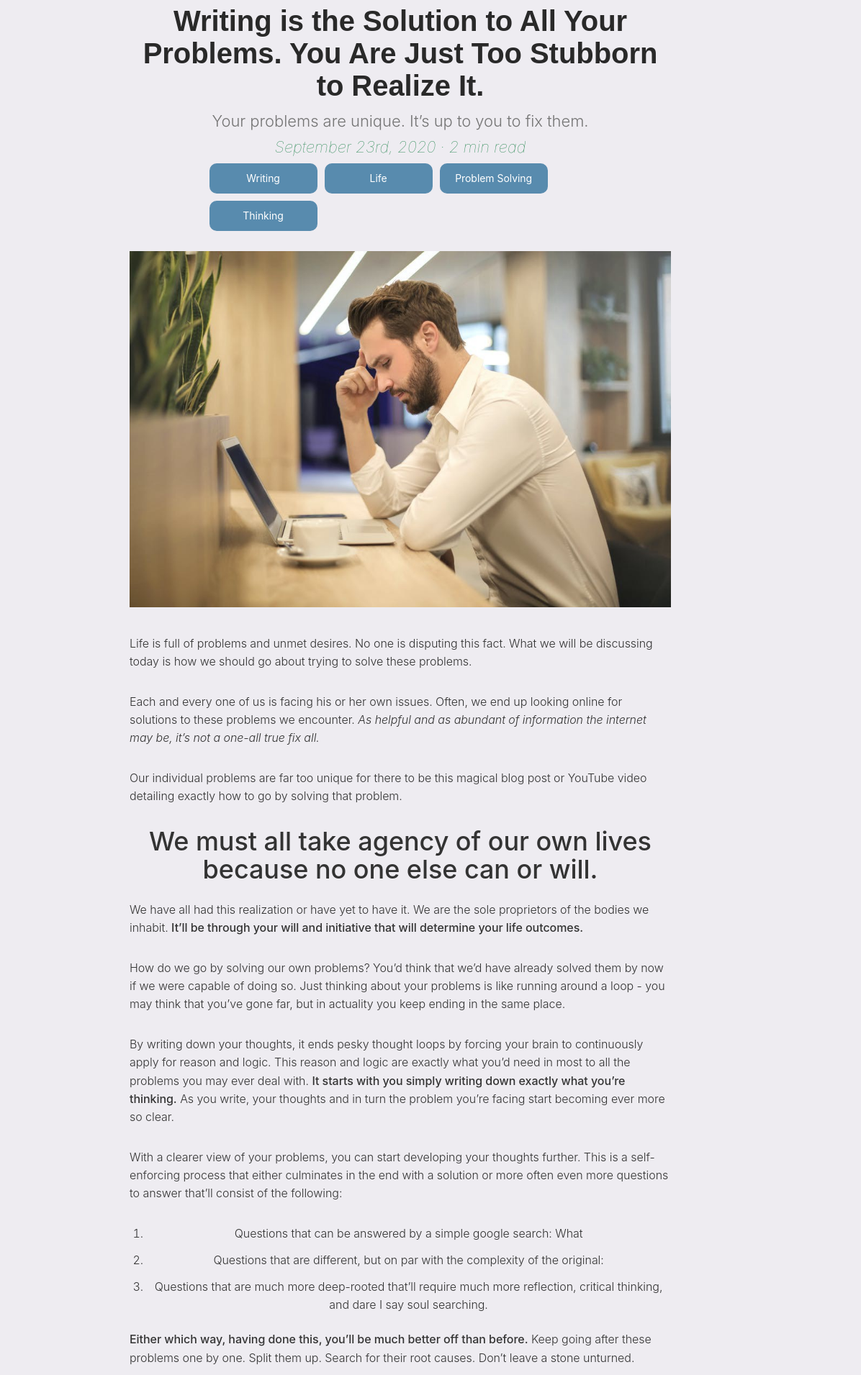
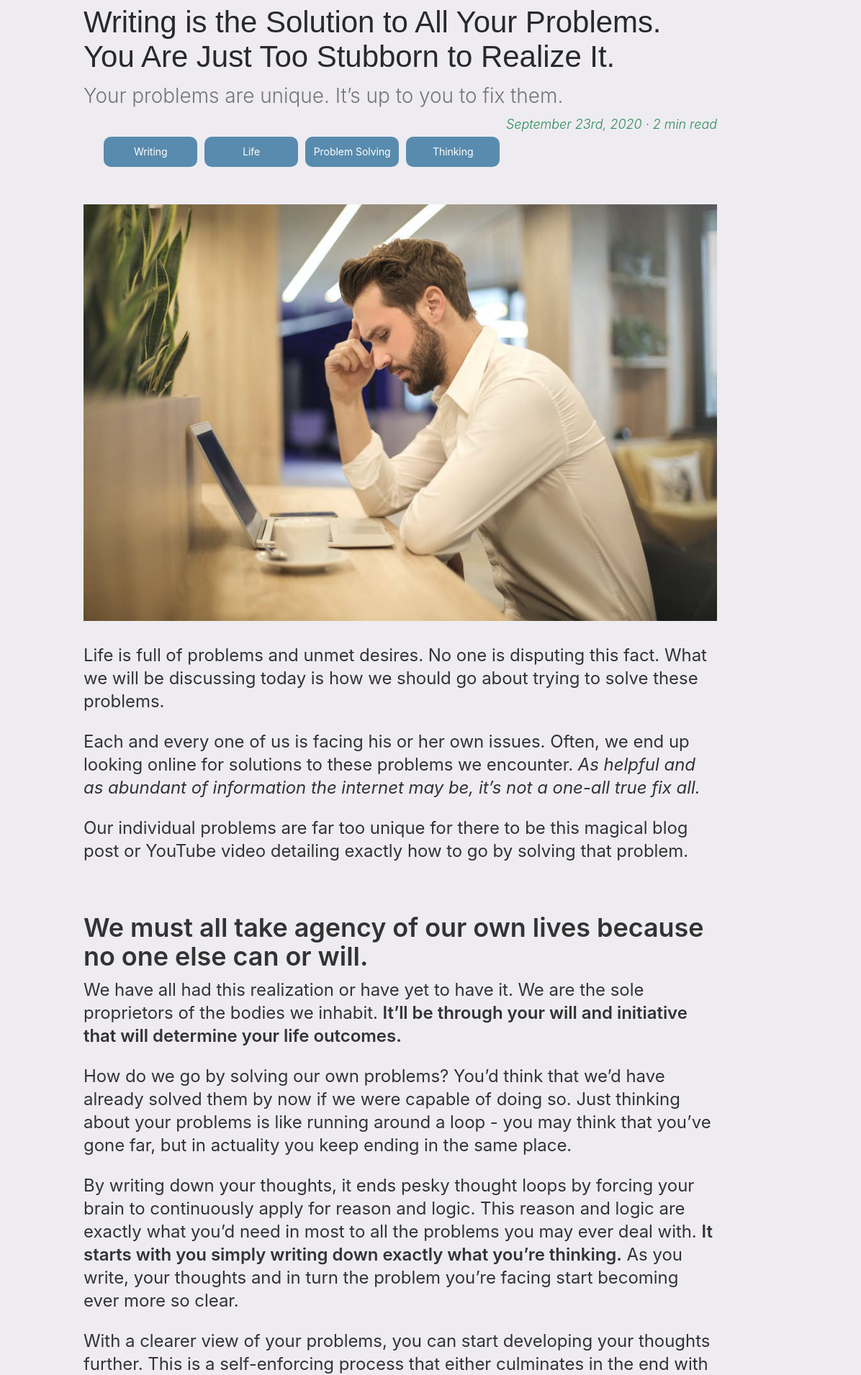
Before and after one commit to Saruulbuyan-Munkhtur/portfolio-website, a Gatsby site: page /blog/writing-solution in a window 1280 px wide. Shown: the part 120-2031 px from the top of the page at 72% size, 84-1280 px from the left. Built offline with nearby package versions, Linux system fonts and the light colour scheme; Gatsby itself is replaced by a stand-in of ours.

Commit message:
Blog Template UI Update

```diff
--- a/src/markdown-pages/writing-solution.md
+++ b/src/markdown-pages/writing-solution.md
@@ -25,17 +25,17 @@ By writing down your thoughts, it ends pesky thought loops by forcing your brain
 
 With a clearer view of your problems, you can start developing your thoughts further. This is a self-enforcing process that either culminates in the end with a solution or more often even more questions to answer that’ll consist of the following:
 
-1. Questions that can be answered by a simple google search: What
-2. Questions that are different, but on par with the complexity of the original:
-3. Questions that are much more deep-rooted that’ll require much more reflection, critical thinking, and dare I say soul searching.
+1. Questions that can be answered by a simple google search
+2. Questions that are different, but on par with the complexity of the original
+3. Questions that are much more deep-rooted that’ll require much more reflection, critical thinking, and dare I say soul searching
 
-**Either which way, having done this, you’ll be much better off than before.** Keep going after these problems one by one. Split them up. Search for their root causes. Don’t leave a stone unturned.
+*Either which way, having done this, you’ll be much better off than before.* Keep going after these problems one by one. Split them up. Search for their root causes. Don’t leave a stone unturned.
 
 # **How to actually start writing**
 
 Writing is difficult, there’s no question there. However, it is in the pain of facing said difficulty where we’re able to start growing. It’ll be a difficult hurdle to overcome, but nothing worthwhile was ever easy.
 
-# “Writing is thinking. To write well is to think clearly. That’s why it’s so hard.” —**David McCullough**
+> “Writing is thinking. To write well is to think clearly. That’s why it’s so hard.” —**David McCullough**
 
 I never said it would be easy. I said that it will be effective.
 
--- a/src/scss/1-base/_base.scss
+++ b/src/scss/1-base/_base.scss
@@ -280,7 +280,6 @@ h1 {
   padding-left: 0;
   padding-right: 0;
   padding-top: 0;
-  margin-bottom: 1.45rem;
   color: inherit;
   font-family: -apple-system, BlinkMacSystemFont, Segoe UI, Roboto, Oxygen,
     Ubuntu, Cantarell, Fira Sans, Droid Sans, Helvetica Neue, sans-serif;
@@ -297,7 +296,6 @@ h2 {
   padding-left: 0;
   padding-right: 0;
   padding-top: 0;
-  margin-bottom: 1.45rem;
   color: inherit;
   font-family: -apple-system, BlinkMacSystemFont, Segoe UI, Roboto, Oxygen,
     Ubuntu, Cantarell, Fira Sans, Droid Sans, Helvetica Neue, sans-serif;
@@ -314,7 +312,6 @@ h3 {
   padding-left: 0;
   padding-right: 0;
   padding-top: 0;
-  margin-bottom: 1.45rem;
   color: inherit;
   font-family: -apple-system, BlinkMacSystemFont, Segoe UI, Roboto, Oxygen,
     Ubuntu, Cantarell, Fira Sans, Droid Sans, Helvetica Neue, sans-serif;
--- a/src/scss/3-pages/blog.scss
+++ b/src/scss/3-pages/blog.scss
@@ -1,22 +1,26 @@
 
 
 
-article{
-    width: 65%;
+.blog-main{
+    width: 75%;
     margin-top: 15vh;
     padding-right: 5vh;
     padding-left: 5vh;
     margin-right: auto;
     margin-left: auto;
+    background-color: $background_white;
+    text-align: left;
 
 
-
-    .blog div {
-
-        font-weight: 350;
+    .blog-content {
+        letter-spacing: -0.003em;
+        font-weight: 400;
+        line-height: 32px;
+        overflow-wrap: break-word;
+        text-align: left;
 
         img{
-            max-width: 100%;
+            width: 100%;
             height: auto;
             display: inline-block;
             &:hover {
@@ -34,7 +38,7 @@ article{
             }
         }
         strong {
-            font-weight: 500;
+            font-weight: 600;
         }
 
         blockquote {
@@ -75,68 +79,147 @@ article{
             }
         }
         p {
-            font-size: 1em;
-            margin-bottom: 1.9em;
+            font-size: 18pt;
+            margin-top: 2em;
+            margin: 0;
+            text-align: left;
+            display: block;
+            margin-block-start: 1em;
+            margin-block-end: 1em;
+            margin-inline-start: 0px;
+            margin-inline-end: 0px;
+        }
+
+        h1 {
+            font-size: 36px;
+            margin-top: 1.95em;
+            font-weight: 600;
+            margin-bottom: -0.28em;
+            line-height: 40px;
+            & + p{
+                margin-top: 0.86em;
+            }
+        }
+        h2 {
+            font-size: 30px;
+            margin-top: 1.95em;
+            font-weight: 600;
+            margin-bottom: -0.28em;
+            line-height: 36px;
+            & + p{
+                margin-top: 0.86em;
+            }
+        }
+        h3 {
+            font-size: 26px;
+            margin-top: 1.95em;
+            font-weight: 600;
+            margin-bottom: -0.28em;
+            line-height: 30px;
+            & + p{
+                margin-top: 0.86em;
+            }
+        }
+        ul {
+            display: block;
+            list-style-type: disc;
+            margin-block-start: 1em;
+            margin-block-end: 1em;
+            margin-inline-start: 0px;
+            margin-inline-end: 0px;
+            padding-inline-start: 40px;
+            li {
+                font-size: 21px;
+                line-height: 32px;
+                margin-left: 30px;
+                margin-bottom: -0.46em;
+
+            }
+        }
+        ol {
+            display: block;
+            list-style-type: decimal;
+            margin-block-start: 1em;
+            margin-block-end: 1em;
+            margin-inline-start: 0px;
+            margin-inline-end: 0px;
+            padding-inline-start: 40px;
+
+            li {
+                margin-top: 1.05em;
+                margin-left: 32px;
+                margin-bottom: -0.46em;
+                font-size: 21px;
+                line-height: 32px;
+                letter-spacing: -0.003em;
+                display: list-item;
                 text-align: left;
             }
-        h1 h2 {
-            margin-top: 2.5em;
-            margin-bottom: 2.5em;
-            color: $title_black;
         }
     }
-    .blogTitle {
+    .blog-blogTitle {
         align-self: center;
         width: 100%;
         margin-right: 0;
-        margin-left: 0;
+        margin-left: 0vw;
         div {
             margin-top: 1em;
             margin: auto;
             margin-bottom: 0;
-            text-align: center;
+            text-align: left;
             position: relative;
             z-index: 1;
             vertical-align: top;
             padding: 0.43em 0em 0em 0em;
 
             h1 {
-                font: 40px sans-serif;
+                font: 42px sans-serif;
                 margin: 0;
-                font-weight: 600;
+                font-weight: 400;
                 color: $title_black;
                 box-sizing: inherit;
             }
-            span {
-                margin: auto;
-                padding: auto;
-                margin-top: 0;
-                display: block;
             p {
                 display: inline;
                 padding: 0;
                 margin: 0;
-                    font-weight: 100;
-                    font-size: 22px;
+                font-weight: 300;
+                font-size: 18px;
                 text-align: center;
                 font-style:italic;
                 color: $prime_green;
             }
-            }
             h2 {
                 display: block;
-                text-align: center;
+                text-align: left;
                 line-height: 24px;
                 color: $subtitle_grey;
-                font-size: 22px;
+                font-size: 28px;
                 font-weight: 300;
                 margin-block-start: 0.63em;
                 margin-block-end: 0.33em;
                 margin-inline-start: 0px;
                 margin-inline-end: 0px;
+
+                span {
+                    display: block;
+                    padding: 0;
+                    margin-left: 0;
+                    margin-top: 2vh;
+                    font-weight: 300;
+                    font-size: 18px;
+                    text-align: right;
+                    font-style:italic;
+                    color: $prime_green;
+                    float: right;
+                }
             }
 
-
+            .blog-tagList {
+                margin: auto;
+                margin-bottom: 0;
+                align-self: center;
             }
         }
     }
+}
--- a/src/scss/4-components/blogs.scss
+++ /dev/null
@@ -1,10 +0,0 @@
-
-
-
-.container, .container-fluid, .container-lg, .container-md, .container-sm, .container-xl {
-    width: 100%;
-    padding-right: 15px;
-    padding-left: 15px;
-    margin-right: auto;
-    margin-left: auto;
-}
--- a/src/scss/4-components/tagList.scss
+++ b/src/scss/4-components/tagList.scss
@@ -1,5 +1,5 @@
 .topics {
-  width: 75%;
+  width: 80%;
   display: inline-flex;
   align-items: left;
   justify-content: safe;
@@ -13,4 +13,6 @@
 .tag {
   @include btn-background($secondary_blue);
   text-decoration: none;
+  max-width: 130px;
+  min-width: 130px;
 }
--- a/src/scss/main.scss
+++ b/src/scss/main.scss
@@ -15,7 +15,6 @@
 @import './3-pages/blogs.scss';
 
 @import './4-components/blogList.scss';
-@import './4-components/blogs.scss';
 @import './4-components/blogView2.scss';
 @import './4-components/icons.scss';
 @import './4-components/tagList.scss';
--- a/src/templates/blog.js
+++ b/src/templates/blog.js
@@ -31,20 +31,17 @@ const Blog = (props) => {
   return (
     <Layout>
       <Head />
-      <article>
-        <div className="blogTitle">
+      <article className="blog-main">
+        <div className="blog-blogTitle">
           <div>
               <h1>{props.data.markdownRemark.frontmatter.title}</h1>
-              <h2>{props.data.markdownRemark.frontmatter.subtitle}</h2>
-              <span>
-                <p>{props.data.markdownRemark.frontmatter.date}</p>
-                <p> · {props.data.markdownRemark.timeToRead} min read</p>
-              </span>
-              <TagList topics={props.data.markdownRemark.frontmatter.topics}/>
+              <h2>{props.data.markdownRemark.frontmatter.subtitle} <span>{props.data.markdownRemark.frontmatter.date} · {props.data.markdownRemark.timeToRead} min read </span></h2>
+              {/* <p>{props.data.markdownRemark.frontmatter.date} · {props.data.markdownRemark.timeToRead} min read</p> */}
+              <TagList className="blog-tagList" topics={props.data.markdownRemark.frontmatter.topics}/>
           </div>
         </div>
-        <div className="blog">
-          <div dangerouslySetInnerHTML={{ __html: props.data.markdownRemark.html}}></div>
+        <div className="blog-content"
+          dangerouslySetInnerHTML={{ __html: props.data.markdownRemark.html}}>
         </div>
       </article>
     </Layout>
```
Lines whose indentation alone changed are shown as unchanged.
